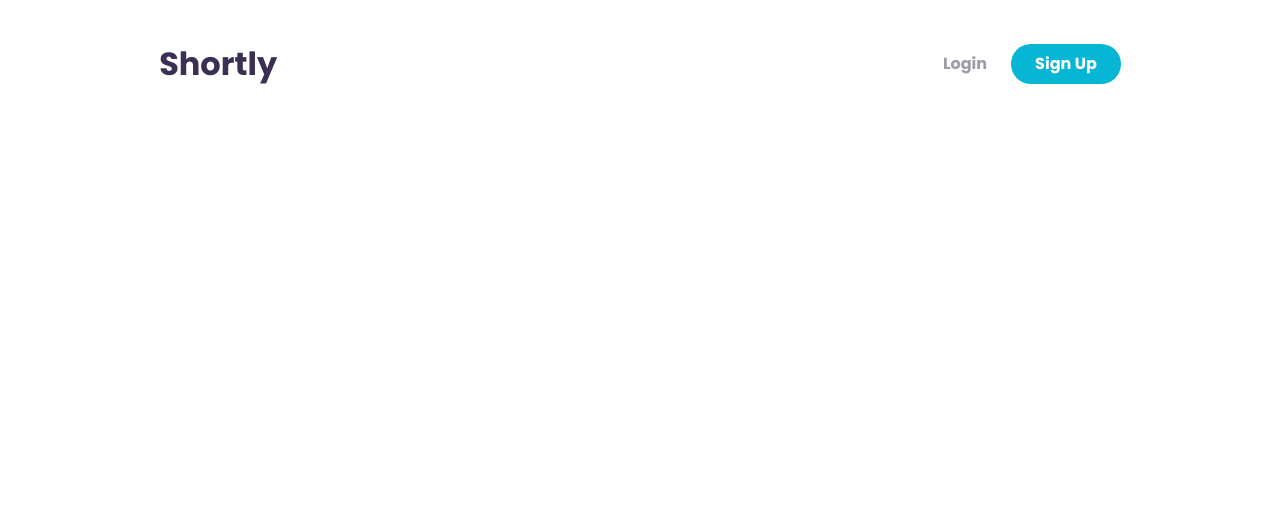
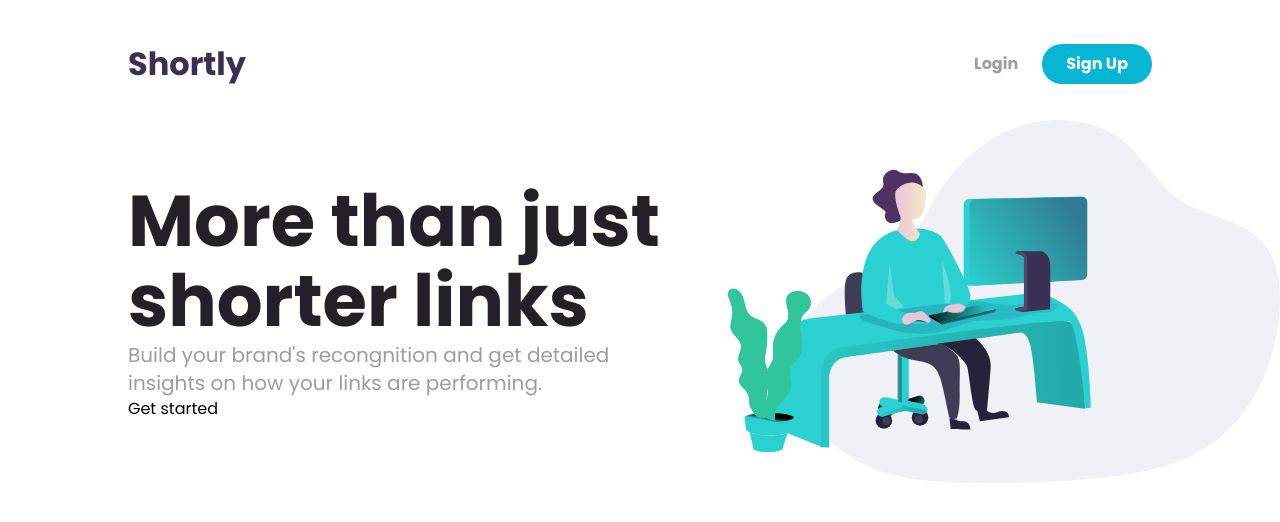
Before and after one commit to Segnities/URL-shortening-API-landing-page, a Next.js app: page / in a window 1280 px wide. Shown: the top 522 px of the page. Built offline with nearby package versions, Linux system fonts and the light colour scheme.

Commit message:
Get started section display && change nav burger menu position to absolute + sizing

```diff
--- a/components/Nav.jsx
+++ b/components/Nav.jsx
@@ -13,7 +13,7 @@ export default function Nav() {
 
     return (
         <header className="w-full">
-            <div className="hidden md:flex justify-around mt-10">
+            <div className="hidden md:flex justify-between mt-10 px-[10%]">
                 <section className="flex justify-between">
                     <h2 className="font-bold text-[2rem] text-dark-violet ">Shortly</h2>
                     <ul className="flex justify-between px-8 items-center">
@@ -52,8 +52,8 @@ export default function Nav() {
             </div>
             {
                 showMenu && (
-                    <div className="relative md:hidden flex w-full items-center  transition-opacity animate-visible-appear justify-center">
-                        <div className="relative flex flex-col w-[90%] justify-center py-3 px-10 rounded-md z-50 bg-[#3b3054] items-center mt-5">
+                    <div className="absolute top-12 md:hidden flex w-full items-center  transition-opacity animate-visible-appear justify-center">
+                        <div className="relative flex flex-col w-[80%] justify-center py-5 px-10 rounded-lg z-50 bg-[#3b3054] items-center mt-5">
                             <ul>
                                 {
                                     links.map(link => (
--- a/pages/index.js
+++ b/pages/index.js
@@ -1,6 +1,8 @@
 import Head from "next/head";
+import Image from "next/image";
 
 import { Poppins } from "next/font/google";
+
 import Nav from "../components/Nav";
 
 
@@ -18,6 +20,17 @@ export default function Home() {
                 <title>URL shortening</title>
             </Head>
             <Nav />
+            <div className="my-8" />
+            <div className="grid sm:grid-rows-2 md:grid-cols-2 gap-12 pl-[10%] items-center">
+                <div className="block mr-5 order-2 md:order-1">
+                    <h2 className="text-[2.3rem] leading-10 text-center md:text-left  md:text-[4.5rem] text-very-dark-violet font-bold md:leading-[5rem]">More than just shorter links</h2>
+                    <p className="text-xl text-grayish-violet">Build your brand&apos;s recongnition and get detailed insights on how your links are performing.</p>
+                    <button>Get started</button>
+                </div>
+                <div className="order-1 md:order-2" onDragStart={(e) => e.preventDefault()}>
+                    <Image src="/img/illustration-working.svg" width={200} height={200} alt="working" className="w-full" />
+                </div>
+            </div>
         </div>
     );
 }
```
